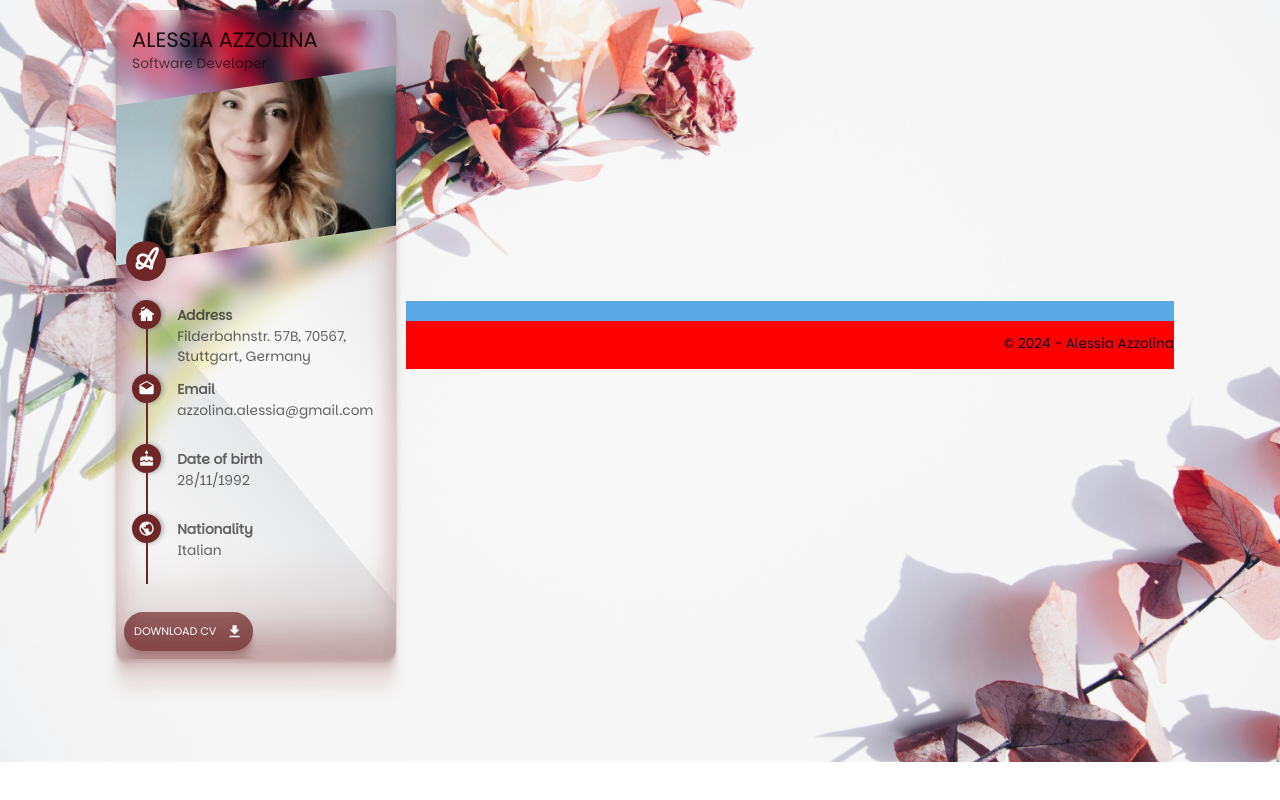
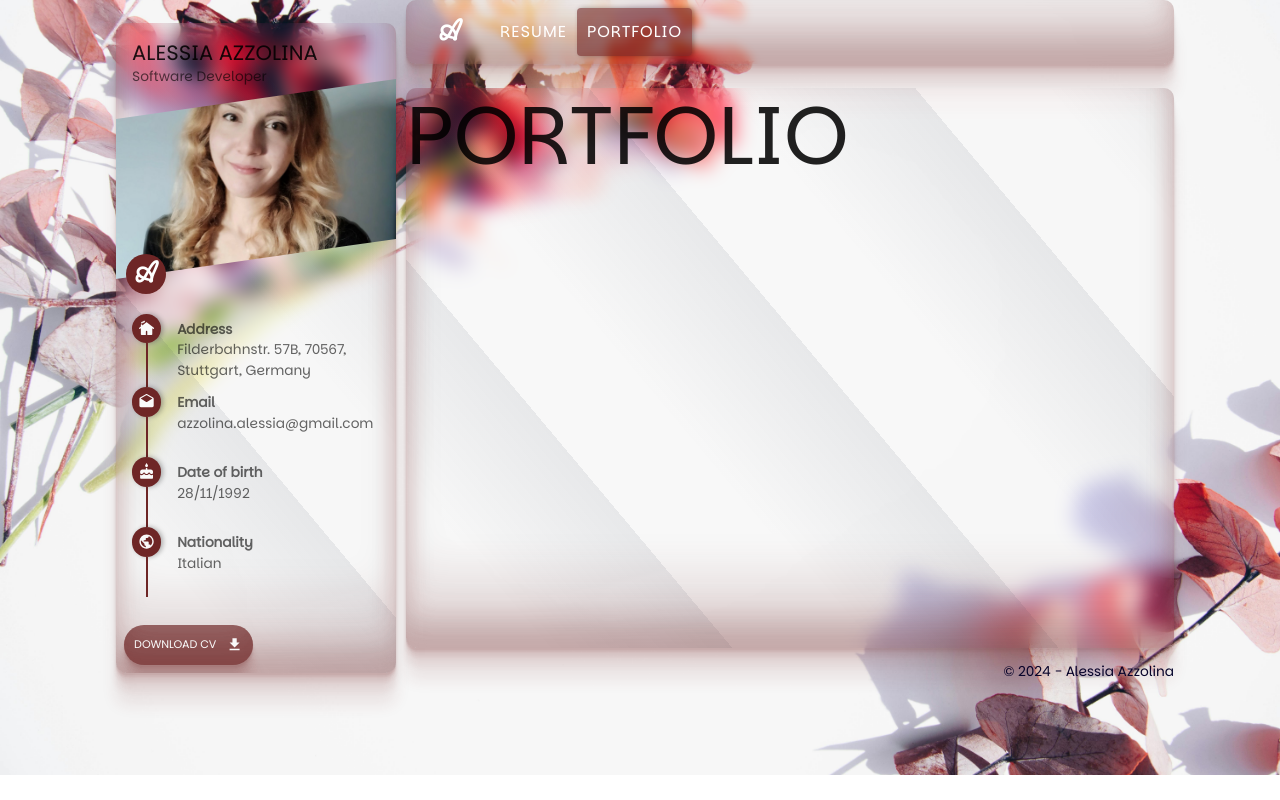
Before and after one commit to AlessiAzzol/my-portfolio, a React (Vite) app: page /my-portfolio/portfolio in a window 1280 px wide. Built offline with nearby package versions, Linux system fonts and the light colour scheme.

Commit message:
header component

```diff
--- a/src/App.jsx
+++ b/src/App.jsx
@@ -9,9 +9,9 @@ import Header from './components/Header/Header.jsx';
 import Sidenav from './components/Profile/Profile.jsx';
 import Body from './pages/Body/Body.jsx';
 import Resume from './pages/Resume/Resume.jsx';
+import Layout from './components/Layout/Layout.jsx';
 
 import profile from './assets/img/profile.jpg';
-import { WidthFull } from '@mui/icons-material';
 
 function App() {
 
@@ -26,12 +26,15 @@ function App() {
 				<Grid >
 					<Sidenav img={profile} />
 				</Grid>
-				<Grid style={{ backgroundColor: 'red', width: '60%' }}>
-					<Header />
+				<Grid style={{ width: '60%' }}>
+
 					<Router>
+
 						<Routes>
-							<Route path="/my-portfolio" index element={<Body />} />
-							<Route path="/my-portfolio" element={<Resume />} />
+							<Route path="/" element={<Layout />}>
+								<Route path="/my-portfolio" index element={<Resume />} />
+								<Route path="/my-portfolio/portfolio" element={<Body />} />
+							</Route>
 						</Routes>
 					</Router>
 					<Footer />
--- a/src/components/Header/Header.jsx
+++ b/src/components/Header/Header.jsx
@@ -1,12 +1,50 @@
-import style from './Header.module.css'
-import React, { useState } from 'react'
+import * as React from 'react';
+import { Link, useLocation } from "react-router-dom";
+
+import AppBar from '@mui/material/AppBar';
+import Toolbar from '@mui/material/Toolbar';
+import Typography from '@mui/material/Typography';
+import { Avatar, Container, Button, Box, useTheme } from '@mui/material';
+import resumeData from '../../utils/resumeData.jsx';
 
 function Header() {
+	const theme = useTheme();
+	return (
+		<Box>
+			<AppBar position="static">
+				<Container maxWidth="xl">
+					<Toolbar disableGutters>
+						<Avatar sx={{
+							fontFamily: 'Bonbon',
+							fontWeight: 'bold',
+							fontSize: 'xx-large',
+							backgroundColor: 'transparent',
+							marginRight: '20px',
+						}}>A</Avatar>
+						<Box sx={{ flexGrow: 1, display: { xs: 'none', md: 'flex' } }}>
+							{resumeData.header.pages.map((page) => (
 
-	return (
+								<Button
+									key={page.title}
+									sx={{
+										color: 'white',
+										letterSpacing: 1,
+										boxShadow: useLocation().pathname === page.href ? 1 : 0,
+										borderRadius: 1,
+										fontSize: 16,
+										backgroundColor: useLocation().pathname === page.href ? theme.btnColor.glass.primary : 'transparent',
+									}}>
 
-		<header className={style.header}>
-		</header>
+									<Link to={page.href} style={{ textDecoration: 'none', color: 'inherit' }}
+									>{page.title}</Link>
+								</Button>
+							))}
+						</Box>
+
+					</Toolbar>
+				</Container>
+			</AppBar>
+		</Box>
 	);
 }
 
--- a/src/components/Header/Header.module.css
+++ /dev/null
@@ -1,4 +0,0 @@
-.header{
-	background-color: var(--argentinian-color);
-	padding: 10px;
-}
--- /dev/null
+++ b/src/components/Layout/Layout.jsx
@@ -0,0 +1,15 @@
+import { Outlet } from "react-router-dom";
+import Header from "./../Header/Header.jsx";
+
+function Layout() {
+	return (
+		<div>
+			<Header />
+			<main>
+				<Outlet />
+			</main>
+		</div>
+	);
+}
+
+export default Layout;
--- a/src/pages/Body/Body.jsx
+++ b/src/pages/Body/Body.jsx
@@ -1,23 +1,15 @@
 
-import style from './Body.module.css';
-import img1 from '../../assets/img/obiettivo.png';
-import { Box, Typography } from '@mui/material';
+import { Box, Typography, Card } from '@mui/material';
 
 function Body() {
 	return (
-		<div >
-			<Box>
-				<Typography variant="h1" gutterBottom>
-					Alessia Azzolina
-				</Typography>
-				<Typography variant="h2" gutterBottom>
-					Software Developer
-				</Typography>
 
-			</Box>
+		<Card sx={{ width: '100%', height: '70vh', margin: 0, marginTop: 3, padding: 0 }}>
+			<Typography variant="h1">PORTFOLIO</Typography>
+		</Card>
 
 
-		</div>
+
 	);
 }
 
--- a/src/pages/Resume/Resume.jsx
+++ b/src/pages/Resume/Resume.jsx
@@ -1,10 +1,12 @@
+import { Box, Typography, Card } from '@mui/material';
+import { Outlet } from "react-router-dom";
 
 function Resume() {
 	return (
-		<div >
-			Resume
+		<Card sx={{ width: '100%', height: '70vh', margin: 0, marginTop: 3, padding: 0 }}>
+			<Typography variant="h1">RESUME</Typography>
 
-		</div>
+		</Card>
 	);
 }
 
--- a/src/theme/Theme.jsx
+++ b/src/theme/Theme.jsx
@@ -34,6 +34,12 @@ let theme = createTheme({
 			secondary: '#F9F9F9',
 		},
 	},
+	btnColor: {
+		glass: {
+			primary: 'rgb( 110, 38, 38, 0.6)',
+			secondary: '#F9F9F9',
+		},
+	},
 
 	background: {
 		glass: {
@@ -48,6 +54,14 @@ let theme = createTheme({
 					borderRadius: 10,
 					margin: 10,
 					width: 280,
+				}
+			}
+		},
+		MuiAppBar: {
+			styleOverrides: {
+				root: {
+					borderRadius: 10,
+
 				}
 			}
 		},
@@ -90,6 +104,15 @@ theme = createTheme(theme, {
 				}
 			}
 		},
+		MuiAppBar: {
+			styleOverrides: {
+				root: {
+					backdropFilter: 'saturate(200%) blur(5px)',
+					backgroundColor: 'transparent',
+					boxShadow: theme.shadows[2],
+				}
+			}
+		},
 		MuiTimelineDot: {
 			styleOverrides: {
 				root: {
--- a/src/utils/resumeData.jsx
+++ b/src/utils/resumeData.jsx
@@ -18,6 +18,12 @@ export default {
 		],
 		textBtn: "download CV ",
 		iconBtn: <FileDownloadIcon sx={{ marginLeft: "10px" }} fontSize="small" />,
+	},
+	header: {
+		pages: [
+			{ title: "Resume", href: "/my-portfolio" },
+			{ title: "Portfolio", href: "/my-portfolio/portfolio" },
+		],
 	}
 
 }
```
Also changed, not shown: src/pages/Body/Body.module.css (deleted).
